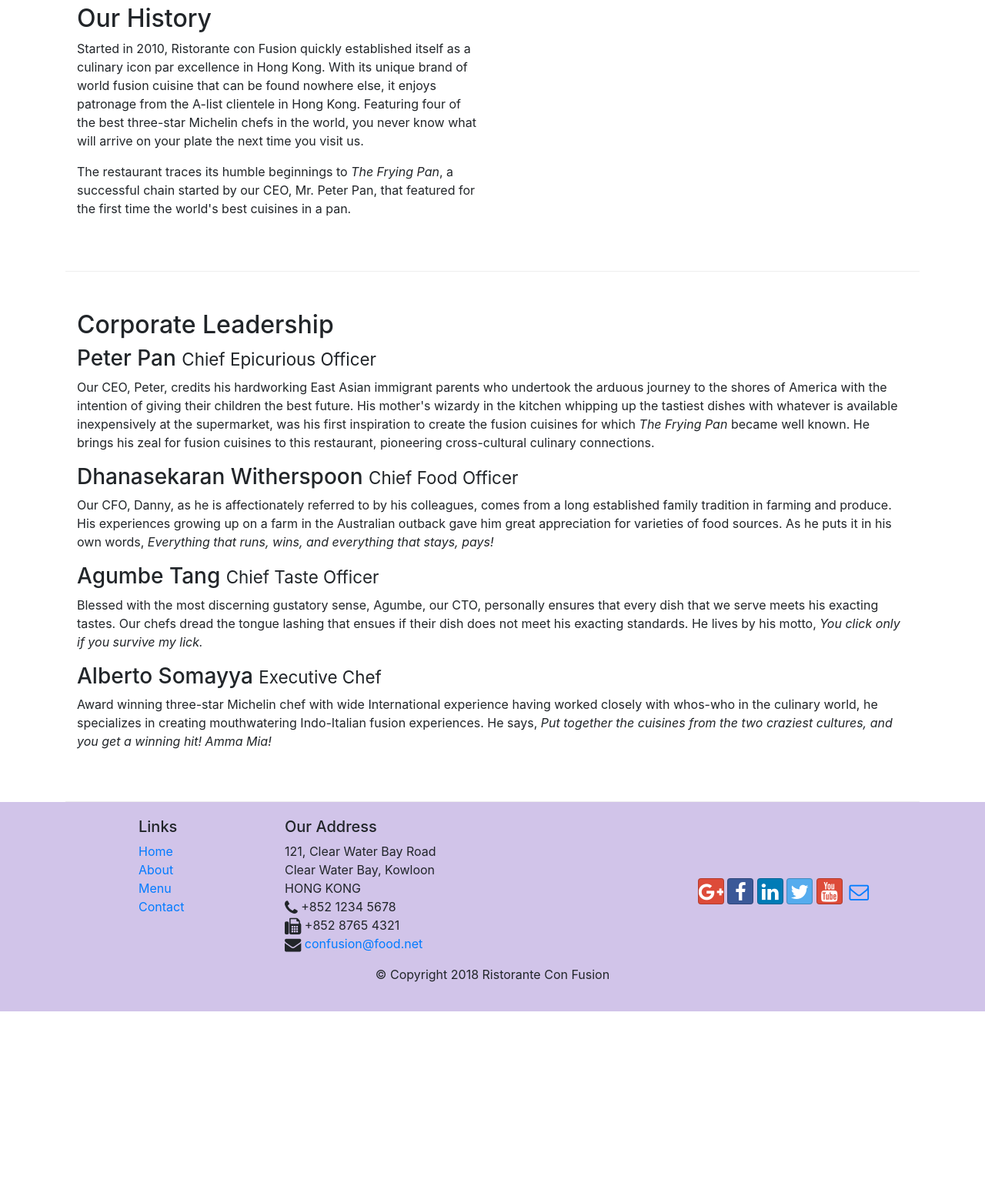
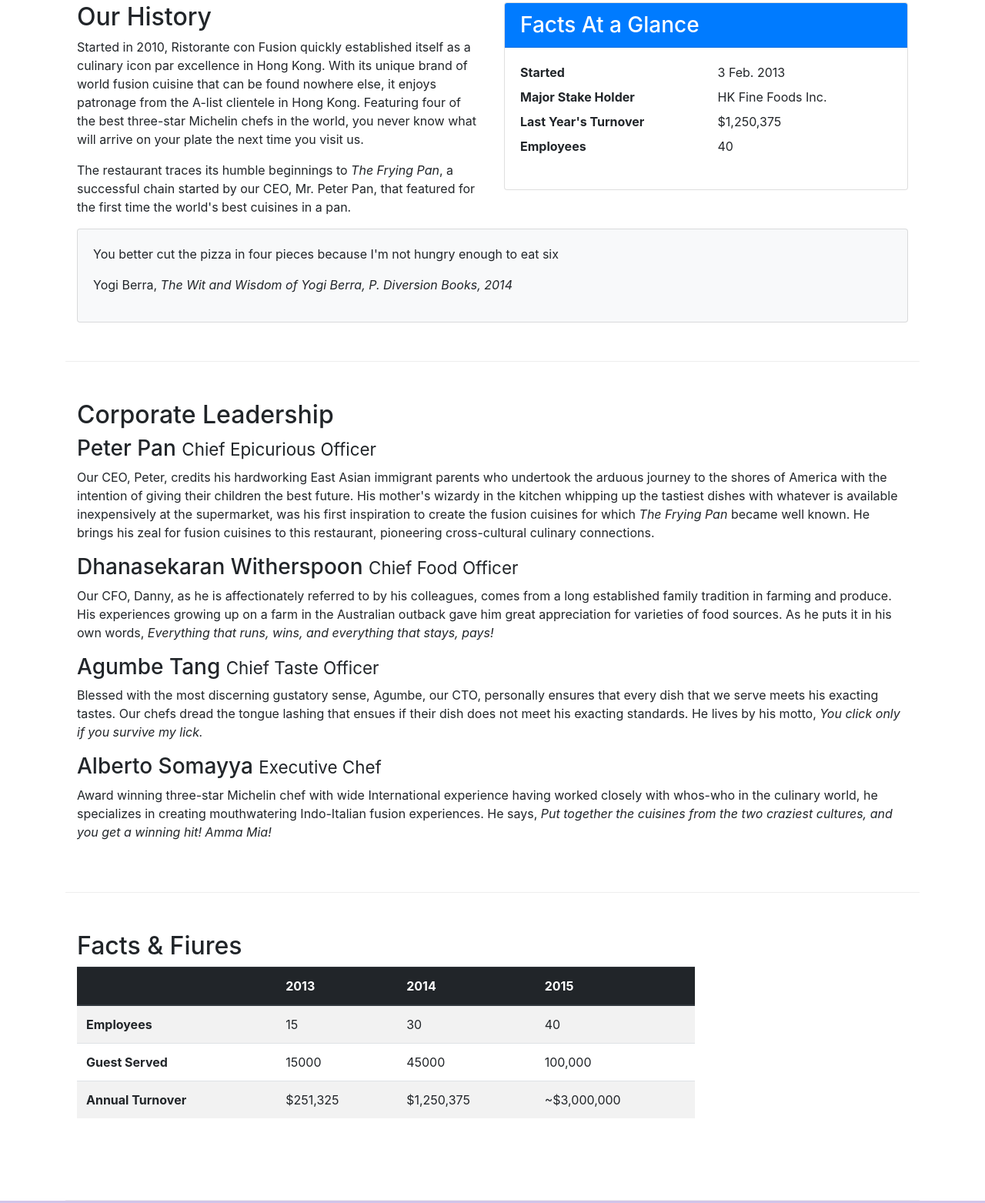
Before and after one commit to muhammedasifc/npmwebproject, a website: page aboutus.html in a window 1280 px wide. Shown: the part 488-2051 px from the top of the page at 77% size. Before the commit the page ends 1802 px from the top, so only its background shows below. Drawn offline with nearby package versions, Linux system fonts and the light colour scheme.

Commit message:
Tables and Cards

```diff
--- a/aboutus.html
+++ b/aboutus.html
@@ -65,13 +65,43 @@
             </div>
         </div>
 
-        <div class="row row-content align-items-center ">
-            <div class="col-12 col-sm-6 col-md-6 ">
+        <div class="row row-content  ">
+            <div class=" col-sm-6  ">
                 <h2>Our History</h2>
                 <p>Started in 2010, Ristorante con Fusion quickly established itself as a culinary icon par excellence in Hong Kong. With its unique brand of world fusion cuisine that can be found nowhere else, it enjoys patronage from the A-list clientele in Hong Kong.  Featuring four of the best three-star Michelin chefs in the world, you never know what will arrive on your plate the next time you visit us.</p>
                 <p>The restaurant traces its humble beginnings to <em>The Frying Pan</em>, a successful chain started by our CEO, Mr. Peter Pan, that featured for the first time the world's best cuisines in a pan.</p>
             </div>
-            <div class="col-12 col-sm">
+            <div class="col-sm">
+                <div class="card">
+                    <h3 class="card-header bg-primary text-white">Facts At a Glance</h3>
+                    <div class="card-body">
+                        <dl class="row">
+                            <dt class="col-6">Started</dt>
+                            <dd class="col-6">3 Feb. 2013</dd>
+                            <dt class="col-6">Major Stake Holder</dt>
+                            <dd class="col-6">HK Fine Foods Inc.</dd>
+                            <dt class="col-6">Last Year's Turnover</dt>
+                            <dd class="col-6">$1,250,375</dd>
+                            <dt class="col-6">Employees</dt>
+                            <dd class="col-6">40</dd>
+                        </dl>
+                    </div>
+                </div>
+            </div>
+            <div class="col-12">
+                <div class="card card-body bg-light">
+                    <blockquote class="blockqoute">
+                        <p class="mb=0">You better cut the pizza in four pieces
+                            because I'm not hungry enough to eat six
+                         </p>
+                         <footer class="blockqoute-footer">Yogi Berra,
+                           <cite title="Source Title">The Wit and Wisdom of
+                               Yogi Berra, P. Diversion Books, 2014
+                            </cite>
+                         </footer>
+
+                    </blockquote>
+                </div>
             </div>
         </div>
 
@@ -88,6 +118,45 @@
                 <h3>Alberto Somayya <small>Executive Chef</small></h3>
                 <p class="d-none d-sm-block ">Award winning three-star Michelin chef with wide International experience having worked closely with whos-who in the culinary world, he specializes in creating mouthwatering Indo-Italian fusion experiences. He says, <em>Put together the cuisines from the two craziest cultures, and you get a winning hit! Amma Mia!</em></p>
             </div>
+       </div>
+       <div class="row row-content">
+           <div class="col-12 col-sm-9">
+               <h2>Facts &amp; Fiures</h2>
+               <div class="table-responsive">
+                   <table class="table table-striped">
+                       <thead class="thead-dark">
+                           <tr>
+                               <th>&nbsp;</th>
+                               <th>2013</th>
+                               <th>2014</th>
+                               <th>2015</th>
+                           </tr>
+                       </thead>
+                       <tbody>
+                           <tr>
+                               <th>Employees</th>
+                               <td>15</td>
+                               <td>30</td>
+                               <td>40</td>
+                           </tr>
+                           <tr>
+                               <th>Guest Served</th>
+                               <td>15000</td>
+                               <td>45000</td>
+                               <td>100,000</td>
+                           </tr>
+                           <tr>
+                               <th>Annual Turnover</th>
+                               <td>$251,325</td>
+                               <td>$1,250,375</td>
+                               <td>~$3,000,000</td>
+                           </tr>
+                       </tbody>
+                   </table>
+               </div>
+
+           </div>
+           <div class="col-12 col-sm-3"></div>
        </div>
 
     </div>
```
